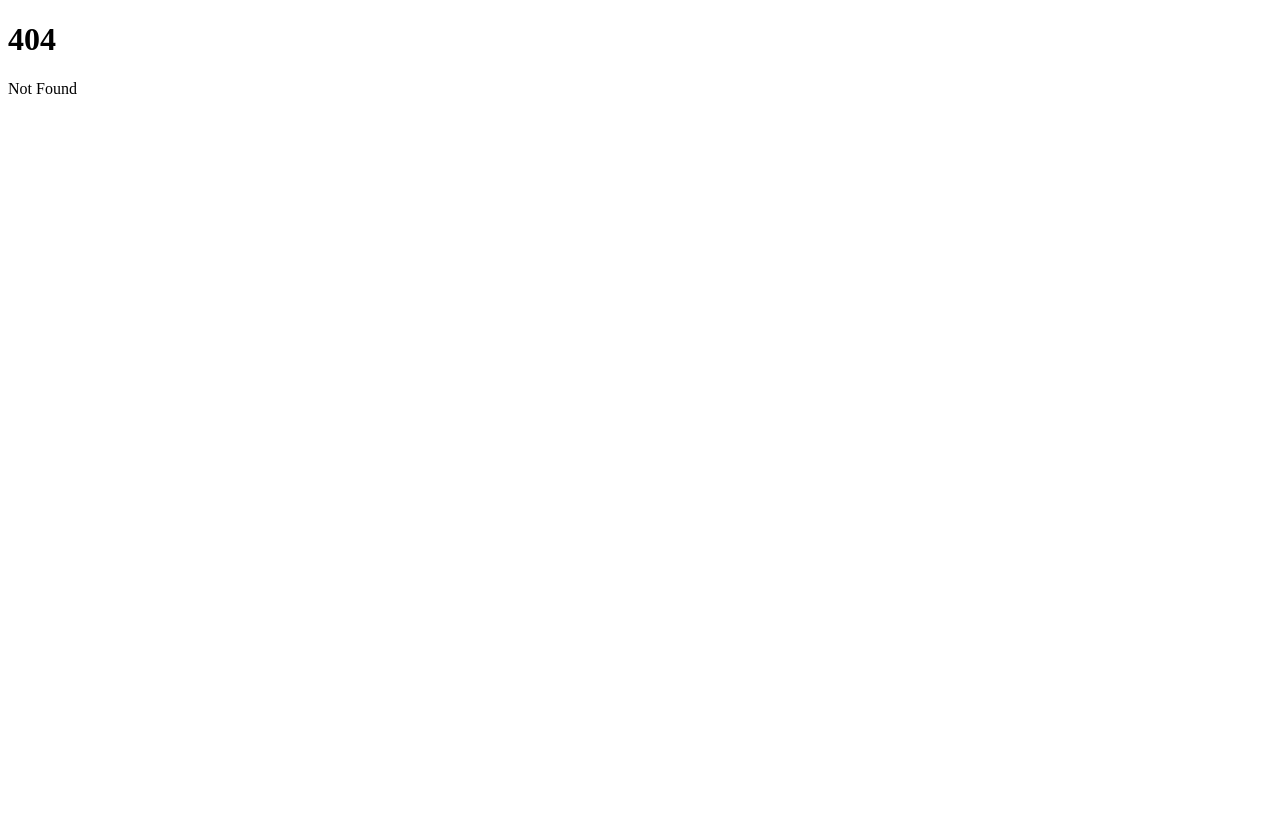
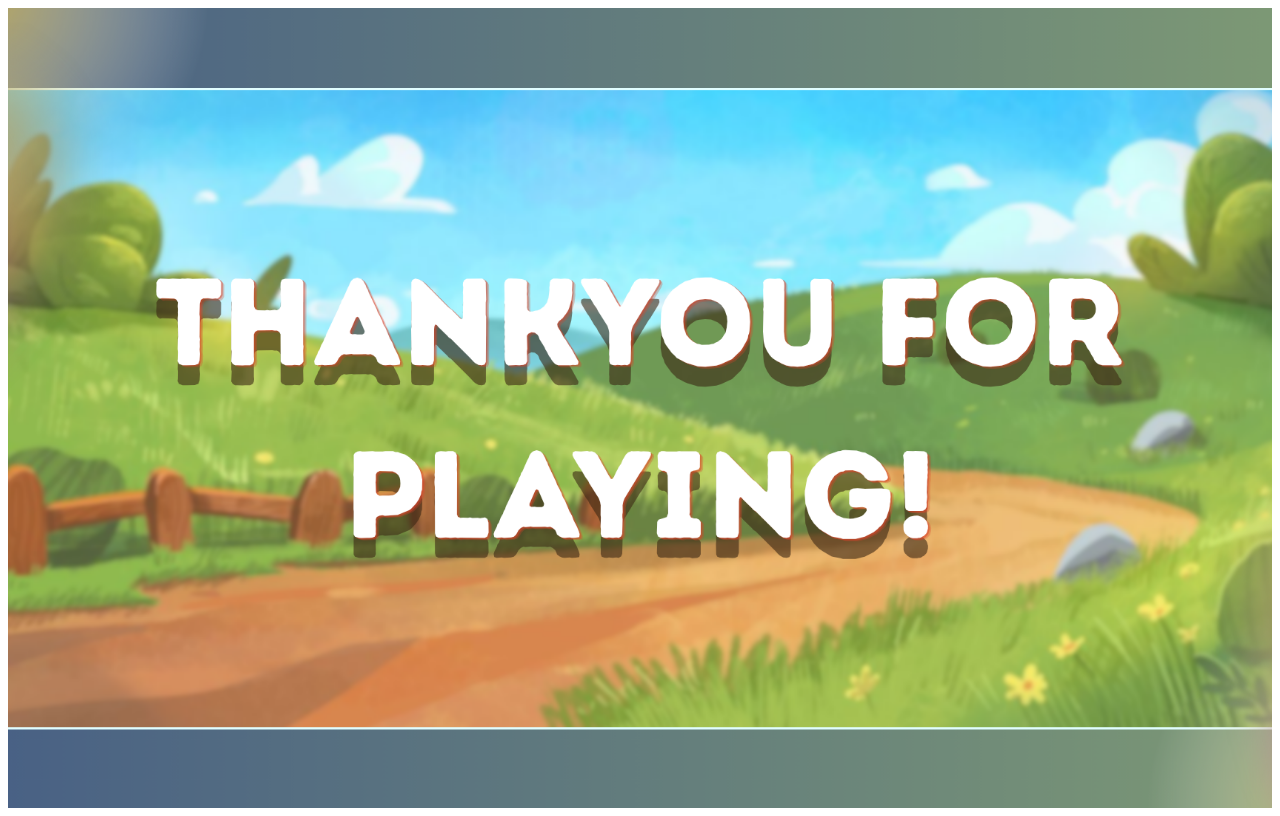
Before and after one commit to local-fish/Cardvalley-24, a SvelteKit app: page /thankyou in a window 1280 px wide. Before the commit this address had no page. Built offline with nearby package versions, Linux system fonts and the light colour scheme.

Commit message:
Feat: Added Thank You Page

```diff
--- a/src/routes/game/+page.svelte
+++ b/src/routes/game/+page.svelte
@@ -315,7 +315,7 @@
   {#if gameOver}
     <div class="correct" transition:fade={{ duration: 300 }}>
       <span>Thanks for playing!</span>
-      <button class="next" onclick={() => goto(resolve('/'))}>End Game</button>
+      <button class="next" onclick={() => goto(resolve('/thankyou'))}>End Game</button>
     </div>
   {/if}
 
--- /dev/null
+++ b/src/routes/thankyou/+page.svelte
@@ -0,0 +1,18 @@
+
+
+<div class="page">
+</div>
+
+
+<style>
+  .page {
+    height: 100vh;
+    display: flex;
+    flex-direction: column;
+    align-items: center;
+    justify-content: center;
+    background-image: url('/thankyou.png');
+    background-size: cover;
+    background-position: center;
+  }
+</style>
```
Also changed, not shown: static/thankyou.png (added).
